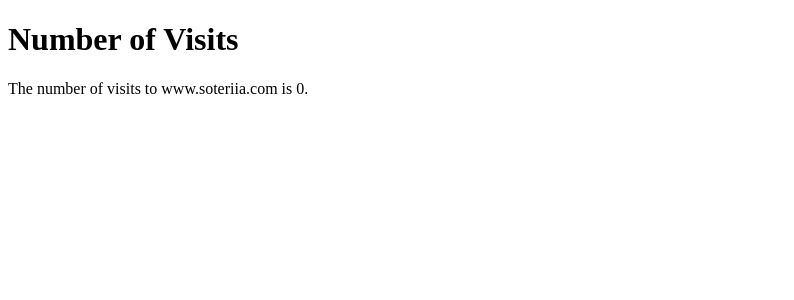
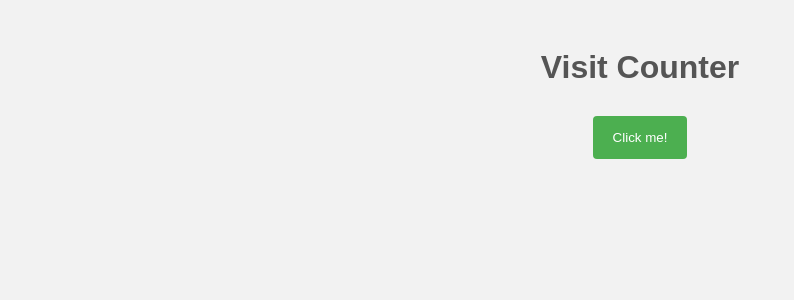
Before and after one commit to Sarang-Pramode/PublicPerceptionLogger, a Flask app: page / in a window 1280 px wide. Shown: the top 300 px of the page, without its empty margins (0-794 px from the left). Run offline with Flask 2, Linux system fonts and the light colour scheme; data that the repository does not hold is empty; some libraries are stand-ins or nearby versions.

Commit message:
added postgres db

```diff
--- a/app.py
+++ b/app.py
@@ -1,18 +1,31 @@
-from flask import Flask, request, render_template
+from flask import Flask, render_template, request, redirect, url_for
+import os
+import psycopg2
 
 app = Flask(__name__)
 
-visits = 0
-
-@app.before_request
-def count_visits():
-    global visits
-    if request.host == 'www.soteriia.com':
-        visits += 1
+DATABASE_URL = os.environ['DATABASE_URL']
+conn = psycopg2.connect(DATABASE_URL, sslmode='require')
 
 @app.route('/')
 def index():
-    return render_template('index.html', visits=visits)
+    cur = conn.cursor()
+    cur.execute('SELECT COUNT(*) FROM clicks;')
+    count = cur.fetchone()[0]
+    cur.close()
+    return render_template('index.html', visits=count)
+
+@app.route('/button-clicked', methods=['POST'])
+def button_clicked():
+    cur = conn.cursor()
+    cur.execute('INSERT INTO clicks (timestamp) VALUES (NOW());')
+    conn.commit()
+    cur.close()
+    return redirect(url_for('redirect_to_soteriia'))
+
+@app.route('/redirect-to-soteriia')
+def redirect_to_soteriia():
+    return redirect('http://www.soteriia.com')
 
 if __name__ == '__main__':
     app.run(debug=True)
--- a/templates/index.html
+++ b/templates/index.html
@@ -2,9 +2,40 @@
 <html>
 <head>
 	<title>Visit Counter</title>
+	<style>
+		body {
+			font-family: Arial, Helvetica, sans-serif;
+			background-color: #f2f2f2;
+		}
+		.container {
+			margin: 0 auto;
+			max-width: 600px;
+			padding: 20px;
+			text-align: center;
+		}
+		h1 {
+			color: #555;
+			margin-bottom: 30px;
+		}
+		button {
+			background-color: #4CAF50;
+			color: white;
+			padding: 14px 20px;
+			border: none;
+			border-radius: 4px;
+			cursor: pointer;
+		}
+		button:hover {
+			background-color: #3e8e41;
+		}
+	</style>
 </head>
 <body>
-	<h1>Number of Visits</h1>
-	<p>The number of visits to www.soteriia.com is {{ visits }}.</p>
+	<div class="container">
+		<h1>Visit Counter</h1>
+		<form method="post" action="/button-clicked">
+			<button type="submit">Click me!</button>
+		</form>
+	</div>
 </body>
 </html>
```
